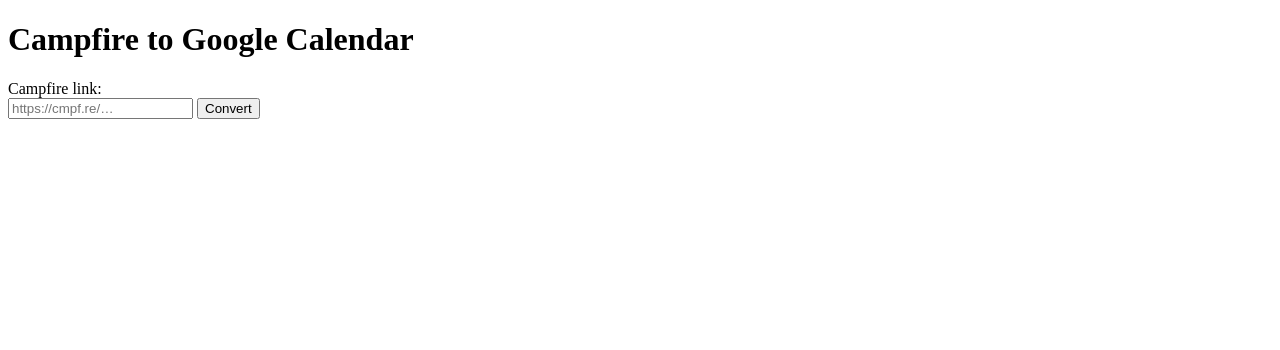
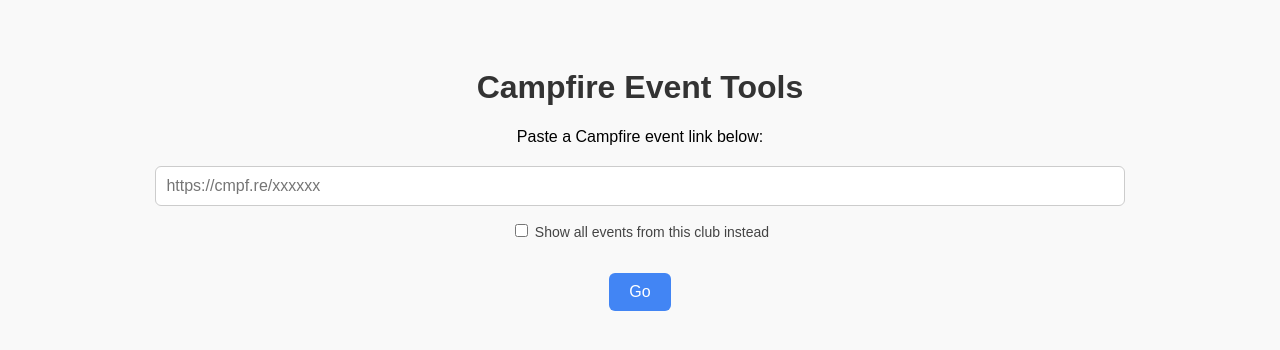
Before and after one commit to raidingdoncaster/Exeggcute-event, a Flask app: page / in a window 1280 px wide. Shown: the top 350 px of the page. Run offline with Flask 3, Linux system fonts and the light colour scheme.

Commit message:
Update index.html

```diff
--- a/templates/index.html
+++ b/templates/index.html
@@ -1,18 +1,69 @@
-<!doctype html>
-<html lang="en">
+<!DOCTYPE html>
+<html>
 <head>
-  <meta charset="utf-8">
-  <title>Campfire to Google Calendar</title>
+  <title>Campfire Event Tools</title>
+  <style>
+    body {
+      font-family: Arial, sans-serif;
+      background: #f9f9f9;
+      text-align: center;
+      padding: 40px;
+    }
+    h1 {
+      color: #333;
+    }
+    form {
+      margin-top: 20px;
+    }
+    input[type="text"] {
+      width: 80%;
+      padding: 10px;
+      font-size: 16px;
+      border: 1px solid #ccc;
+      border-radius: 6px;
+    }
+    button {
+      padding: 10px 20px;
+      margin-top: 15px;
+      font-size: 16px;
+      background: #4285f4;
+      color: white;
+      border: none;
+      border-radius: 6px;
+      cursor: pointer;
+    }
+    button:hover {
+      background: #3367d6;
+    }
+    label {
+      display: block;
+      margin-top: 15px;
+      font-size: 14px;
+      color: #444;
+    }
+    .error {
+      color: red;
+      margin-top: 15px;
+    }
+  </style>
 </head>
 <body>
-  <h1>Campfire to Google Calendar</h1>
-  <form method="post" action="/">
-    <label for="url">Campfire link:</label><br>
-    <input type="text" name="url" id="url" placeholder="https://cmpf.re/…" required>
-    <button type="submit">Convert</button>
+  <h1>Campfire Event Tools</h1>
+  <p>Paste a Campfire event link below:</p>
+
+  <form method="POST">
+    <input type="text" name="url" placeholder="https://cmpf.re/xxxxxx" />
+    <br>
+    <label>
+      <input type="checkbox" name="view_club" value="1" />
+      Show all events from this club instead
+    </label>
+    <br>
+    <button type="submit">Go</button>
   </form>
+
   {% if error %}
-    <p style="color:red">{{ error }}</p>
+    <div class="error">{{ error }}</div>
   {% endif %}
 </body>
 </html>
```
